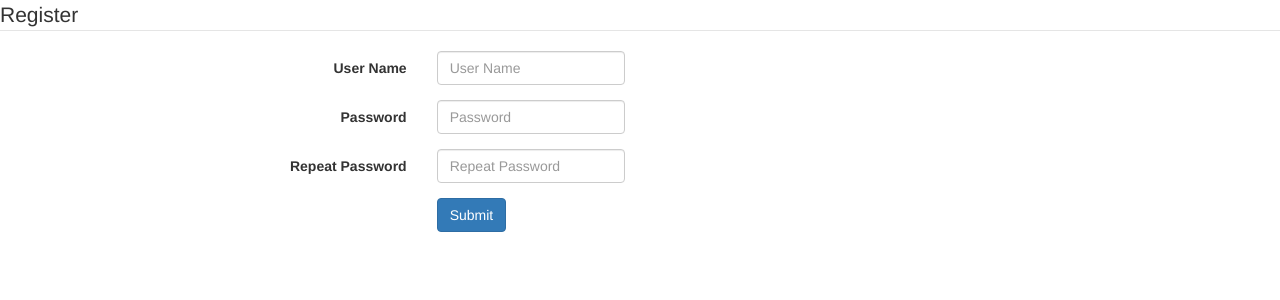
After one commit to zsoltuveges/table_booking, a Flask app: page /noone-knows in a window 1280 px wide. The commit adds this page. Shown: the top 300 px of the page. Run offline with Flask 2, Linux system fonts and the light colour scheme; some libraries are stand-ins or nearby versions.

Commit message:
registration, login implemented, admin page requries login

```diff
--- a/server.py
+++ b/server.py
@@ -1,5 +1,8 @@
-from flask import Flask, render_template, request, url_for, redirect
+from flask import Flask, render_template, request, url_for, redirect, session
 import data_manager
+import hash
+import login as login_module
+
 
 app = Flask(__name__)
 
@@ -9,20 +12,47 @@ def index():
     return render_template('index.html')
 
 
-@app.route('/booking', methods=['GET', 'POST'])
-def booking():
-    pass
-    #new_booking = data_manager.booking_code_generator(request.form.to_dict())
-    #if "comp_name" in new_booking:
-        #data_manager.add_to_company(new_booking)
-    #else:
-        #pass
-        #data_manager.add_to_individuals(new_booking)
-    #return render_template('index.html')
+@app.route('/noone-knows', methods=['GET', 'POST'])
+def registration():
+    if request.method == "POST":
+        new_registration = request.form.to_dict()
+        if new_registration["password2"] == new_registration["password"]:
+            hashed_password = hash.hash_password(new_registration["password"])
+            new_registration["password"] = hashed_password
+            data_manager.add_new_user_to_database(new_registration)
+            return render_template('login.html')
+    return render_template('register.html')
+
+
+@app.route('/admin', methods=['GET', 'POST'])
+def login():
+    if request.method == 'POST':
+        login_data = request.form.to_dict()
+        user_data_from_database = data_manager.get_user_data(login_data)
+        is_correct_password = hash.verify_password(login_data["password"], user_data_from_database["password"])
+        if is_correct_password:
+            session["username"] = login_data["username"]
+            session["user_id"] = user_data_from_database["id"]
+            return redirect(url_for('admin_page'))
+    return render_template('login.html')
+
+
+@app.route('/logout')
+def logout():
+    session.clear()
+    return redirect(url_for('index'))
+
+
+@app.route('/admin-page')
+@login_module.login_required
+def admin_page():
+    return render_template('admin.html')
 
 
 @app.route('/modify-delete-booking', methods=["POST"])
 def modify_delete_booking():
+    """Collects the data of the previous booking from database,
+    and displays it for modification"""
     mod_del_target = request.form.to_dict()
     booking_data = data_manager.return_booking_data(mod_del_target)
     return render_template('handle_booking.html',
@@ -31,6 +61,8 @@ def modify_delete_booking():
 
 @app.route('/save-edited-booking', methods=['POST'])
 def save_edited_booking():
+    """Sends the edited booking to database for saving,
+    or deleting the booking."""
     edited_data = request.form.to_dict()
     if edited_data["name"]:
         data_manager.modify_delete_individual_booking(edited_data)
@@ -47,8 +79,8 @@ def new_booking():
     data_manager.add_to_individuals(booking_data_with_booking_id)
 
 
-
 if __name__ == '__main__':
+    app.secret_key = 'A0Zr98j/3yX R~XHH!jmN]LWX/,?RT'
     app.run(
         debug=True
     )
--- /dev/null
+++ b/static/js/registration.js
@@ -0,0 +1,10 @@
+function registrationPasswordCheck() {
+    var registerButton = document.getElementById("submit");
+    registerButton.addEventListener('click', function() {
+        var password = document.getElementById("password").value;
+        var passwordConfirm = document.getElementById("password2").value;
+        if (password != passwordConfirm) {
+            alert("The passwords are not matching!");
+        }})}
+
+registrationPasswordCheck();
--- a/static/style.css
+++ b/static/style.css
@@ -28,4 +28,5 @@ h1 {
 }
 #bookingConfirmation {
     color: black;
+    text-align: left;
 }
--- /dev/null
+++ b/templates/register.html
@@ -0,0 +1,61 @@
+<!DOCTYPE html>
+<html lang="en">
+<head>
+    <meta charset="UTF-8">
+    <link href="//maxcdn.bootstrapcdn.com/bootstrap/3.3.0/css/bootstrap.min.css" rel="stylesheet" id="bootstrap-css">
+    <script src="//maxcdn.bootstrapcdn.com/bootstrap/3.3.0/js/bootstrap.min.js"></script>
+    <script src="//code.jquery.com/jquery-1.11.1.min.js"></script>
+    <script src="{{ url_for('static', filename='js/registration.js') }}" defer></script>
+    <title>Title</title>
+</head>
+<body>
+
+<form class="form-horizontal" action="{{ url_for('registration') }}" method="POST">
+<fieldset>
+
+<!-- Form Name -->
+<legend>Register</legend>
+
+<!-- Text input-->
+<div class="form-group">
+  <label class="col-md-4 control-label" for="username">User Name</label>
+  <div class="col-md-2">
+  <input id="username" name="username" type="text" placeholder="User Name" class="form-control input-md" required="">
+
+  </div>
+</div>
+
+<!-- Password input-->
+<div class="form-group">
+  <label class="col-md-4 control-label" for="password">Password</label>
+  <div class="col-md-2">
+    <input id="password" name="password" type="password" placeholder="Password" class="form-control input-md" required="">
+
+  </div>
+</div>
+
+<!-- Password input-->
+<div class="form-group">
+  <label class="col-md-4 control-label" for="password2">Repeat Password</label>
+  <div class="col-md-2">
+    <input id="password2" name="password2" type="password" placeholder="Repeat Password" class="form-control input-md" required="">
+
+  </div>
+</div>
+
+<!-- Button -->
+<div class="form-group">
+  <label class="col-md-4 control-label" for="submit"></label>
+  <div class="col-md-4">
+    <button id="submit" name="submit" class="btn btn-primary">Submit</button>
+  </div>
+</div>
+
+</fieldset>
+</form>
+<div class="container">
+	<div class="row">
+	</div>
+</div>
+</body>
+</html>
```
Also changed, not shown: data_manager.py (+17 -0 lines), login.py (added, +10 -0 lines), templates/admin.html (added, +11 -0 lines), templates/index.html (+3 -6 lines), templates/login.html (added, +33 -0 lines).
